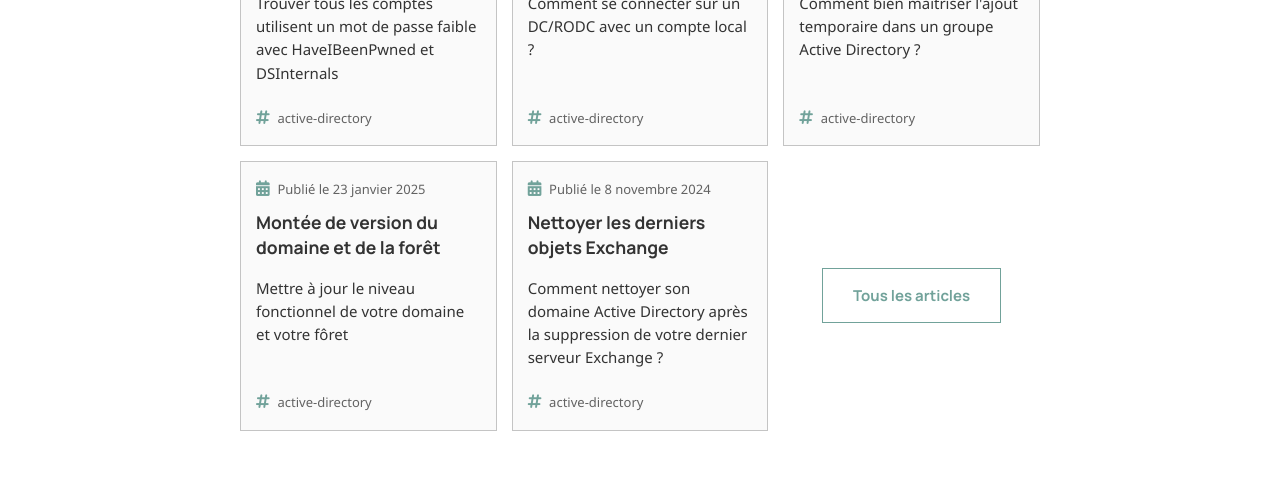
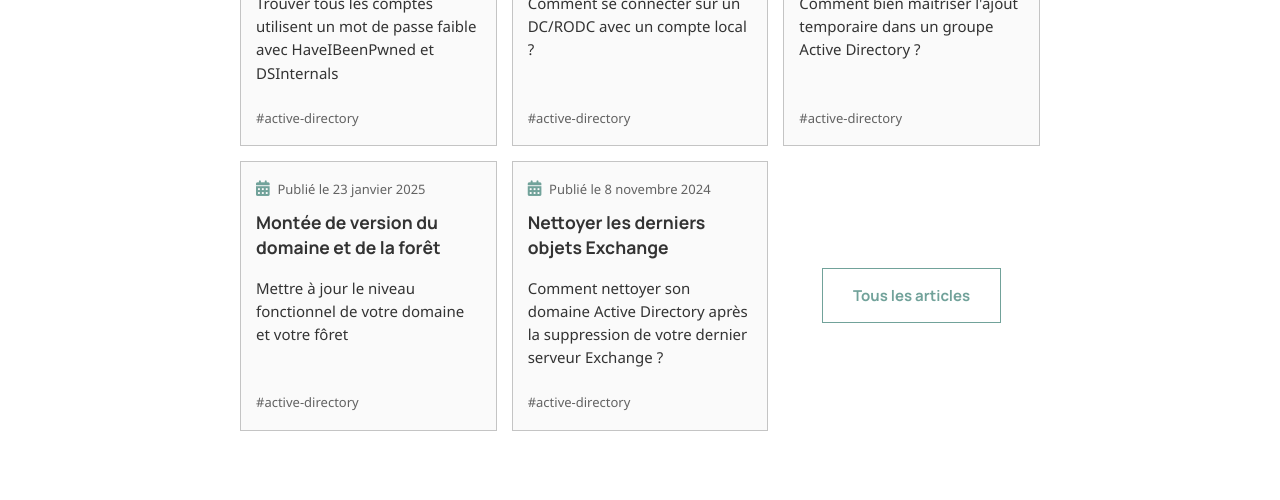
Before and after one commit to leobouard/leobouard.github.io, a Jekyll site: the page built from _pages/index.html, in a window 1280 px wide. Shown: the part 916-1416 px from the top of the page. Built offline with Jekyll 4.4.1, drawn with Linux system fonts in a browser that asks for light colours; nearby versions of some CDN libraries; some web fonts are replaced.

Commit message:
Revert "Update post-preview.html"
This reverts commit 6ef086ba17c4c9ecc83ae5bb43deaf5576cf6611.

```diff
--- a/_includes/post-preview.html
+++ b/_includes/post-preview.html
@@ -5,7 +5,7 @@
     <p>{{ include.description }}</p>
     <div class="article-tags">
       {% for tag in include.tags %}
-      <span><i class="fa-solid fa-hashtag"></i>{{ tag }}</span>
+      <span>#{{ tag }}</span>
       {% endfor %}
     </div>
   </a>
```
